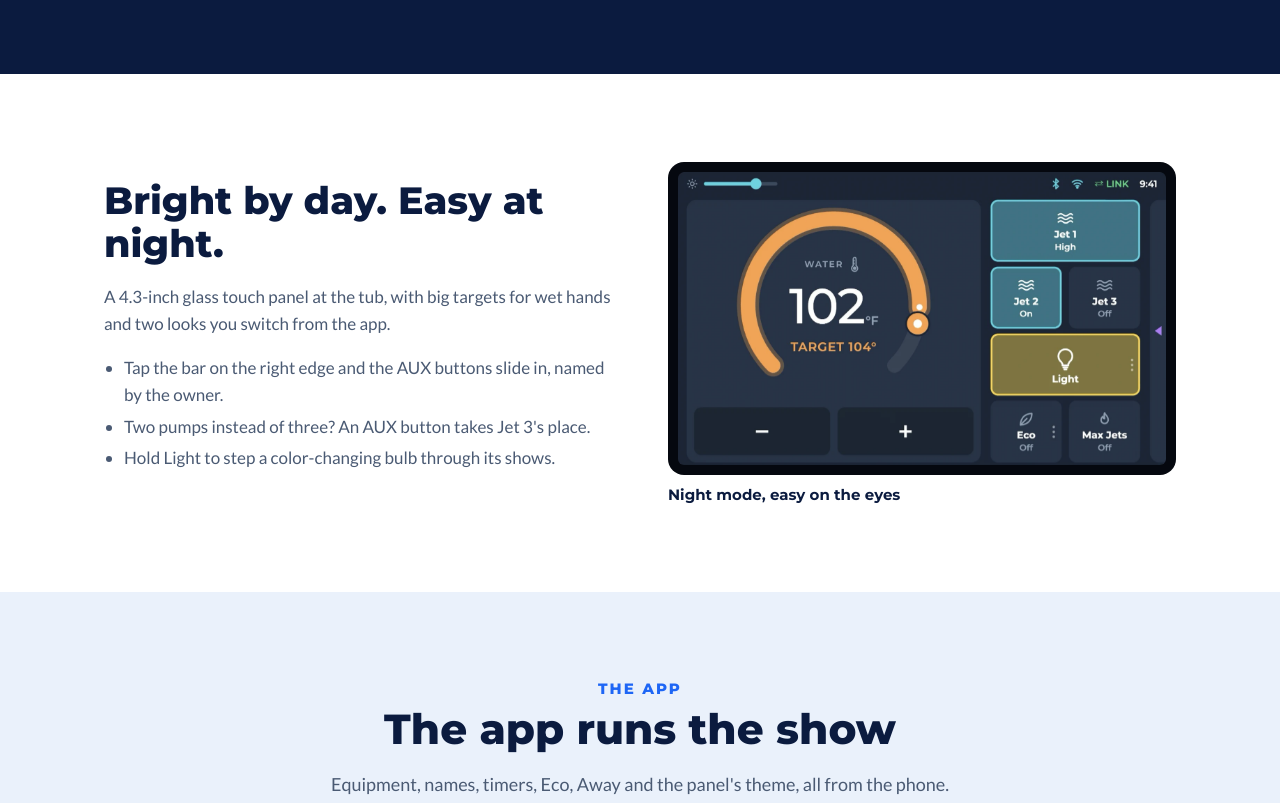
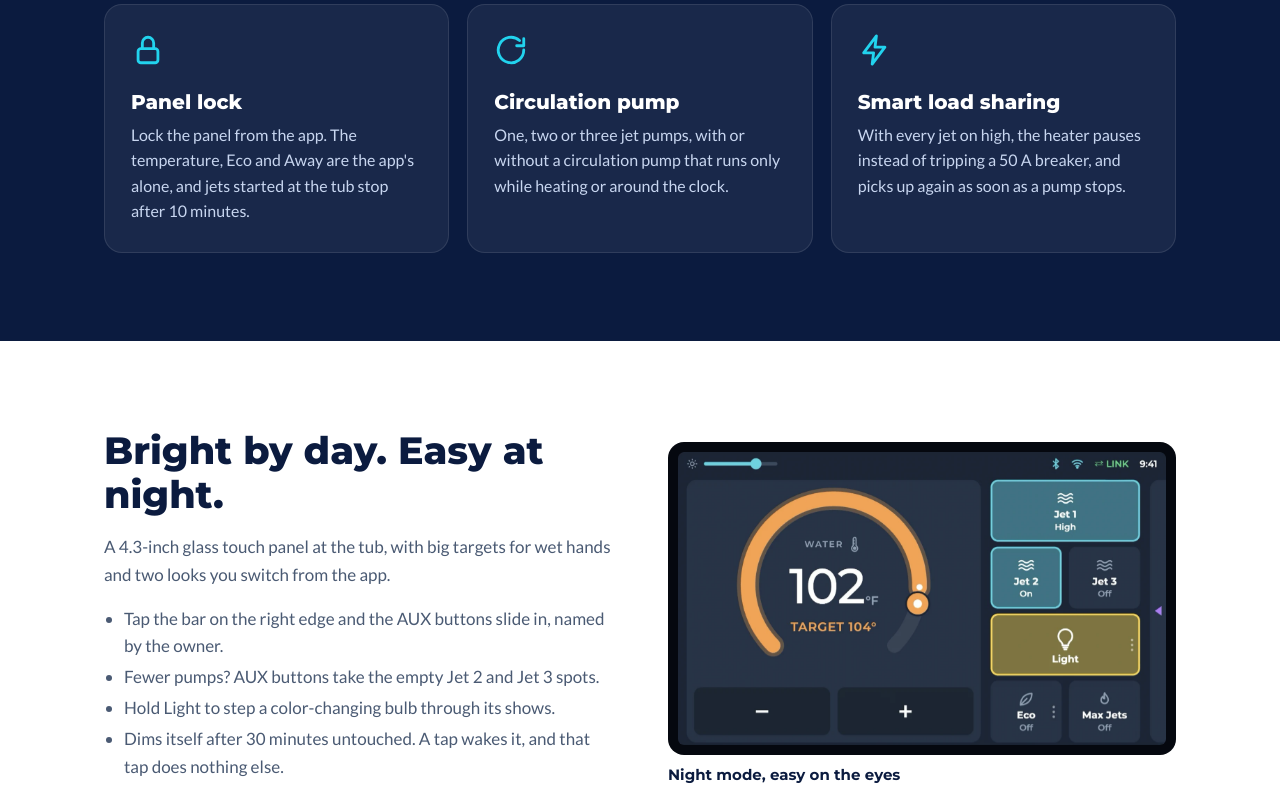
Before and after one commit to aternes83/ripplesystems.io, a plain HTML site: page index.html in a window 1280 px wide. Shown: the part 3159-3962 px from the top of the page. Drawn offline with Linux system fonts and the light colour scheme.

Commit message:
Add panel lock, circulation pump, load sharing and screensaver
- Homepage: 1-3 jet pumps with an optional circulation pump; new tiles
  for Panel lock, Circulation pump and Smart load sharing; the panel
  dims after 30 minutes untouched; AUX buttons fill empty Jet 2/3 spots.
- Support: panel lock and circulation pump under Using the app; new
  troubleshooting for a dim panel, a locked dial, 10-minute jets and
  the heater pausing with all jets on.
- Sitemap lastmod for both pages.

Co-Authored-By: Claude Opus 5.5 <noreply@anthropic.com>

```diff
--- a/index.html
+++ b/index.html
@@ -131,7 +131,7 @@
       <h2 class="section-title"><span class="small">For dealers</span>Fits the tubs you already sell</h2>
       <p class="section-lead">Wire it in, pair the app at the tub, and tell it what the tub has. The panel and the app lay themselves out to match.</p>
       <ul class="stat-list">
-        <li class="stat"><div class="value">2–3</div><div class="label">Jet pumps</div><div class="note">Two-speed Jet 1 for circulation and heating</div></li>
+        <li class="stat"><div class="value">1–3</div><div class="label">Jet pumps</div><div class="note">Two-speed Jet 1, or a separate circulation pump</div></li>
         <li class="stat"><div class="value">5.5 kW</div><div class="label">240 V heaters</div><div class="note">Both legs switched, behind a hardware interlock</div></li>
         <li class="stat"><div class="value">2</div><div class="label">AUX relays</div><div class="note">30 A each: ozone, blower, waterfall or lights</div></li>
         <li class="stat"><div class="value">4.3″</div><div class="label">Touch panel</div><div class="note">Glass, sized for wet hands</div></li>
@@ -175,6 +175,21 @@
           <h3>Updates over the air</h3>
           <p>New features reach the panel with no service call. The app updates through the App Store.</p>
         </li>
+        <li class="tile">
+          <svg viewBox="0 0 24 24" fill="none" stroke="currentColor" stroke-width="2" stroke-linecap="round" stroke-linejoin="round" aria-hidden="true"><rect x="5" y="11" width="14" height="10" rx="2"/><path d="M8 11V7a4 4 0 0 1 8 0v4"/></svg>
+          <h3>Panel lock</h3>
+          <p>Lock the panel from the app. The temperature, Eco and Away are the app's alone, and jets started at the tub stop after 10 minutes.</p>
+        </li>
+        <li class="tile">
+          <svg viewBox="0 0 24 24" fill="none" stroke="currentColor" stroke-width="2" stroke-linecap="round" stroke-linejoin="round" aria-hidden="true"><path d="M21 12a9 9 0 1 1-3-6.7"/><path d="M21 4v5h-5"/></svg>
+          <h3>Circulation pump</h3>
+          <p>One, two or three jet pumps, with or without a circulation pump that runs only while heating or around the clock.</p>
+        </li>
+        <li class="tile">
+          <svg viewBox="0 0 24 24" fill="none" stroke="currentColor" stroke-width="2" stroke-linecap="round" stroke-linejoin="round" aria-hidden="true"><path d="M13 2L4 14h7l-1 8 9-12h-7z"/></svg>
+          <h3>Smart load sharing</h3>
+          <p>With every jet on high, the heater pauses instead of tripping a 50 A breaker, and picks up again as soon as a pump stops.</p>
+        </li>
       </ul>
     </div>
   </section>
@@ -187,8 +202,9 @@
         <p>A 4.3-inch glass touch panel at the tub, with big targets for wet hands and two looks you switch from the app.</p>
         <ul>
           <li>Tap the bar on the right edge and the AUX buttons slide in, named by the owner.</li>
-          <li>Two pumps instead of three? An AUX button takes Jet 3's place.</li>
+          <li>Fewer pumps? AUX buttons take the empty Jet 2 and Jet 3 spots.</li>
           <li>Hold Light to step a color-changing bulb through its shows.</li>
+          <li>Dims itself after 30 minutes untouched. A tap wakes it, and that tap does nothing else.</li>
         </ul>
       </div>
       <!-- Rotates day mode, night mode, the AUX curtain, the light color popup and Eco mode, 4 s each -->
@@ -217,7 +233,7 @@
   <section class="section stats">
     <div class="wrap">
       <h2 class="section-title"><span class="small">The app</span>The app runs the show</h2>
-      <p class="section-lead">Equipment, names, timers, Eco, Away and the panel's theme, all from the phone.</p>
+      <p class="section-lead">Equipment, names, timers, Eco, Away, the panel's theme and the panel lock, all from the phone.</p>
       <ul class="phones">
         <li><div class="screen"><img src="/assets/app-dashboard.webp" alt="Dashboard: water at 102°F heating to 104" width="600" height="1305"></div><h3>Dashboard</h3></li>
         <li><div class="screen"><img src="/assets/app-schedule.webp" alt="Schedule: heat windows on weekday nights" width="600" height="1305"></div><h3>Smart scheduler</h3></li>
--- a/sitemap.xml
+++ b/sitemap.xml
@@ -1,6 +1,6 @@
 <?xml version="1.0" encoding="UTF-8"?>
 <urlset xmlns="http://www.sitemaps.org/schemas/sitemap/0.9">
-  <url><loc>https://ripplesystems.io/</loc><lastmod>2026-11-18</lastmod></url>
-  <url><loc>https://ripplesystems.io/support/</loc><lastmod>2026-11-18</lastmod></url>
+  <url><loc>https://ripplesystems.io/</loc><lastmod>2026-11-24</lastmod></url>
+  <url><loc>https://ripplesystems.io/support/</loc><lastmod>2026-11-24</lastmod></url>
   <url><loc>https://ripplesystems.io/privacy/</loc><lastmod>2026-11-18</lastmod></url>
 </urlset>
```
Also changed, not shown: support/index.html (+7 -2 lines).
